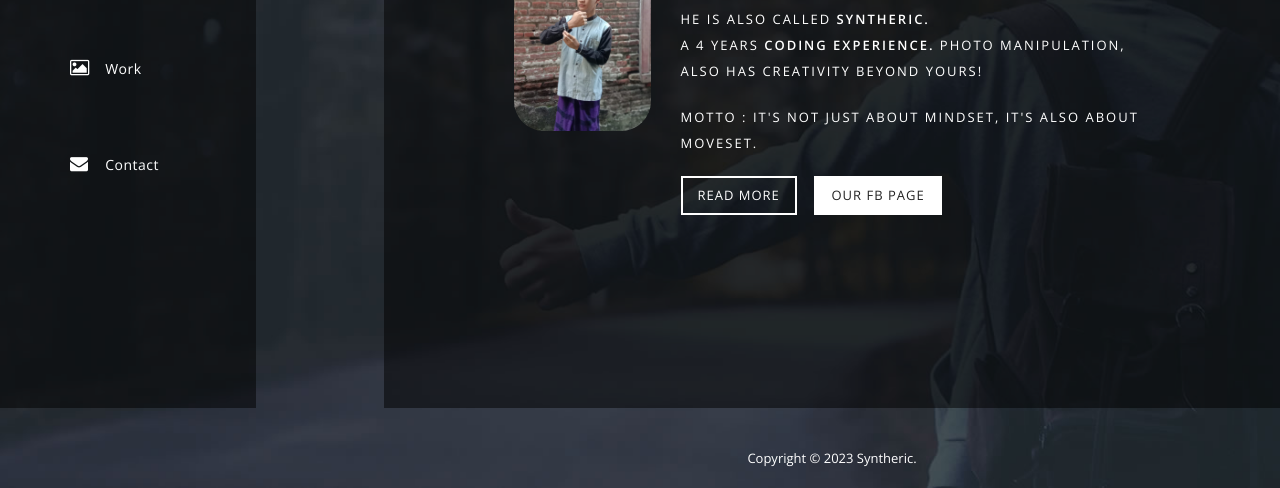
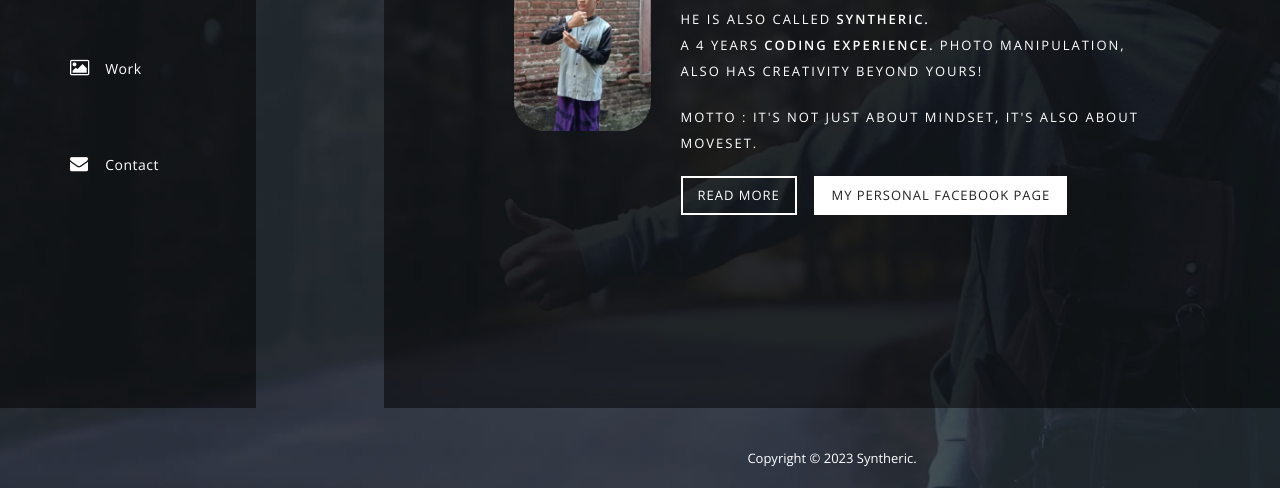
Before and after one commit to Synthers/portofolio, a plain HTML site: page index.html in a window 1280 px wide. Shown: the part 312-800 px from the top of the page. Drawn offline with nearby package versions, Linux system fonts and the light colour scheme.

Commit message:
yeseses
yesys

```diff
--- a/index.html
+++ b/index.html
@@ -61,7 +61,7 @@ http://www.templatemo.com/tm-512-moonlight
                       <p>He is also called<em> Syntheric.</em> <br> A 4 years <em>coding experience. </em> Photo Manipulation, also has creativity beyond yours! </p>
                       <p>Motto : It's not just about mindset, it's also about moveset.</p>
                       <div class="main-btn"><a href="#2">Read More</a></div>
-                      <div class="fb-btn"><a href="https://www.facebook.com/faris.salim.31/" target="_blank">Our FB Page</a></div>
+                      <div class="fb-btn"><a href="https://www.facebook.com/faris.salim.31/" target="_blank">My Personal Facebook Page</a></div>
                   </div>
               </div>
             </div>
@@ -165,7 +165,6 @@ http://www.templatemo.com/tm-512-moonlight
                         </div>
                     </div>
                     <div class="col-md-6">
-                        <form id="contact" action="" method="post">
                             <div class="row">
                                 <div class="col-md-12">
                                     <i class="fa fa-instagram" aria-hidden="true"></i><a href="http://www.instagram.com"></a>
@@ -180,7 +179,6 @@ http://www.templatemo.com/tm-512-moonlight
                                     <i class="fa fa-instagram" aria-hidden="true"></i><a href="http://www.instagram.com"></a>
                                 </div>
                             </div>
-                        </form>
                     </div>
                 </div>
             </div>
```
Also changed, not shown: 1 other file.
